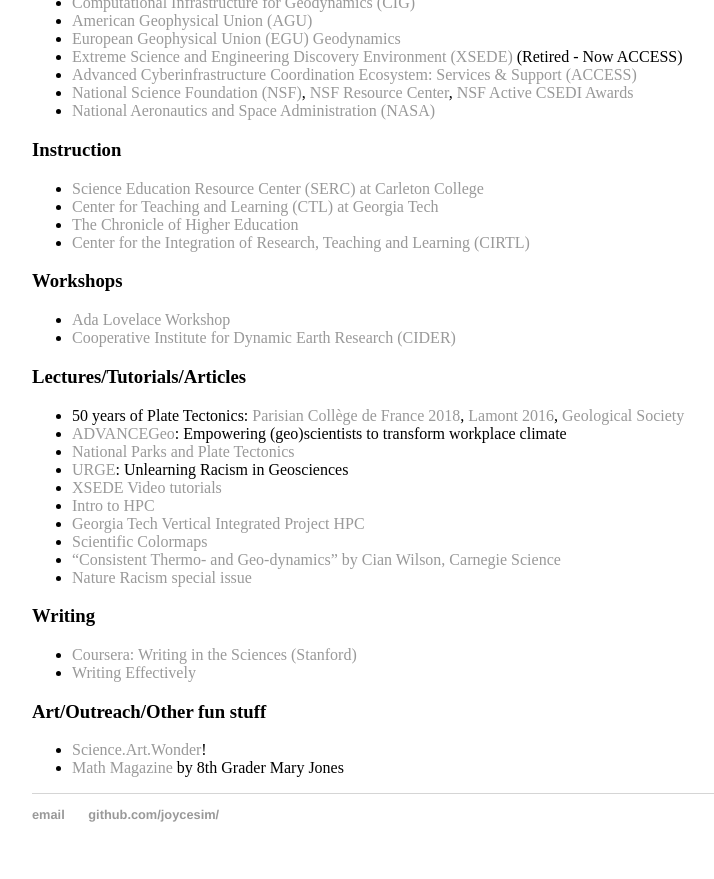
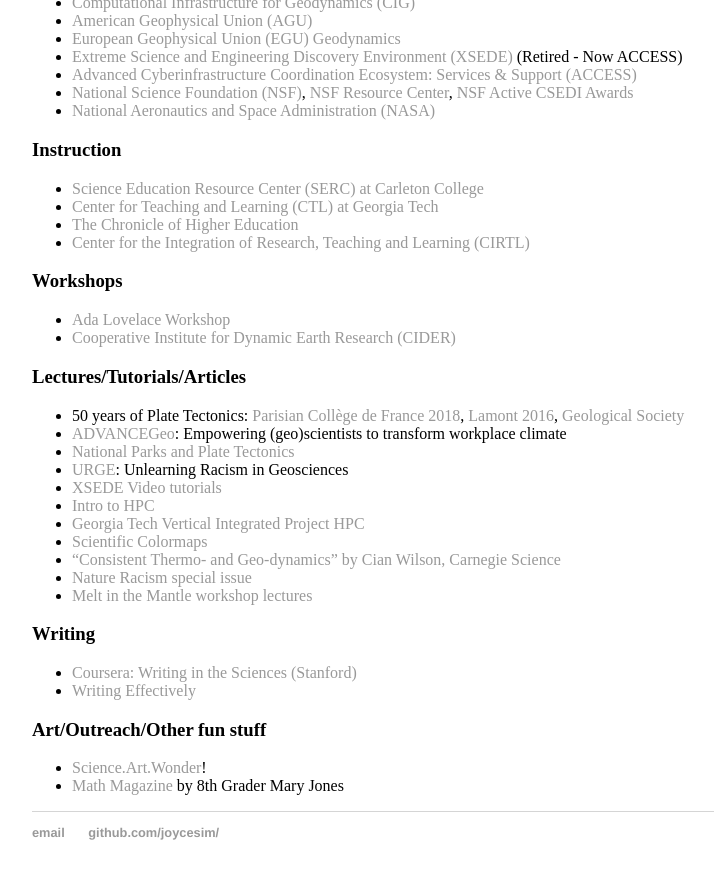
Before and after one commit to joycesim/joycesim.github.io, a Jekyll site: the page built from research/index.md, in a window 1280 px wide and 900 px high, scrolled down 6581 px. Shown: the top 879 px of the window, without its empty margins (224-938 px from the left). Built offline with Jekyll 4.4.1, drawn with Linux system fonts in a browser that asks for light colours.

Commit message:
Update index.md

```diff
--- a/research/index.md
+++ b/research/index.md
@@ -148,6 +148,7 @@
 * [Scientific Colormaps](https://www.mathworks.com/matlabcentral/fileexchange/68546-crameri-perceptually-uniform-scientific-colormaps)
 * ["Consistent Thermo- and Geo-dynamics" by Cian Wilson, Carnegie Science](https://www.youtube.com/watch?v=vM21WwjC69c)
 * [Nature Racism special issue](https://www.nature.com/immersive/d42859-022-00031-8/index.html)
+* [Melt in the Mantle workshop lectures](https://www.newton.ac.uk/event/mim/)
 
 ### Writing
 * [Coursera: Writing in the Sciences (Stanford)](https://www.coursera.org/learn/sciwrite)
```
